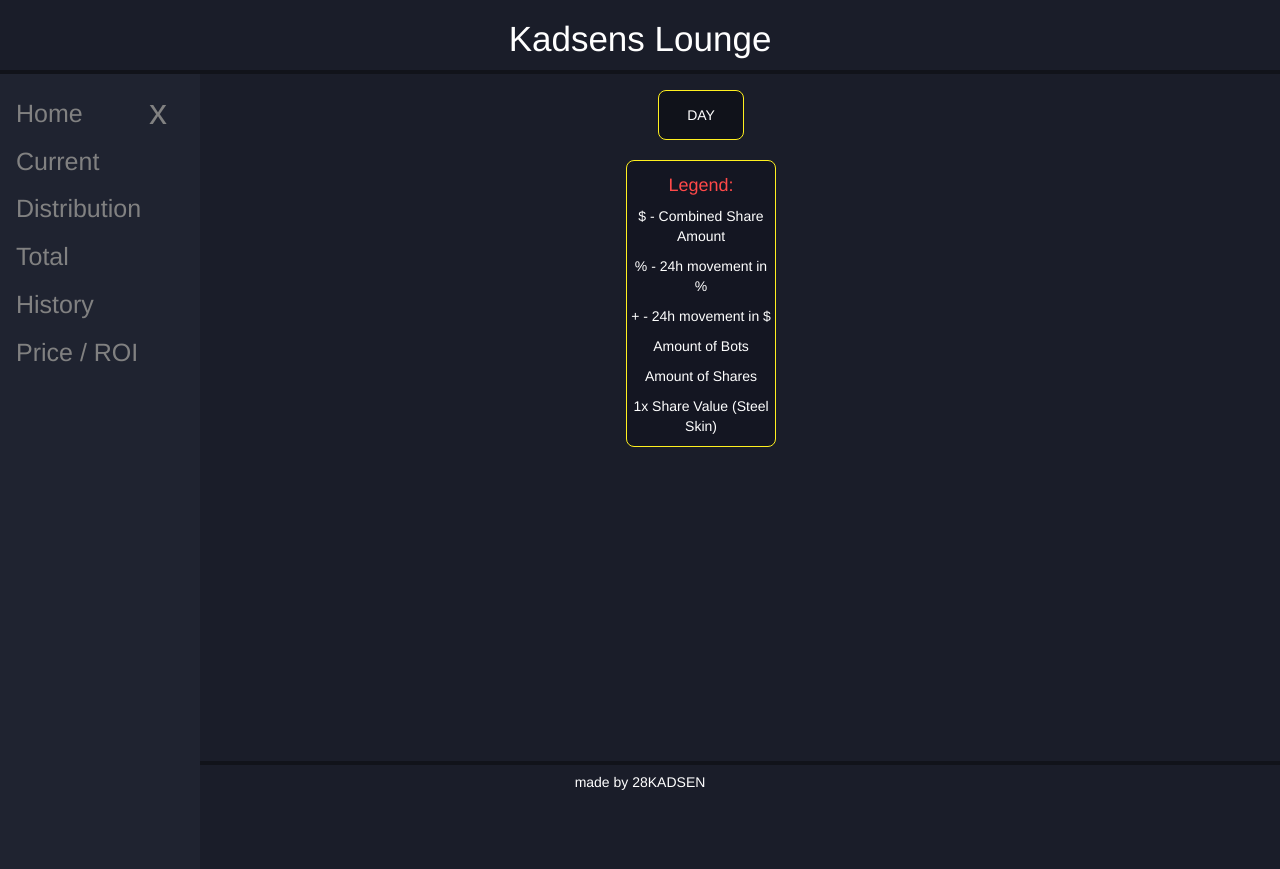
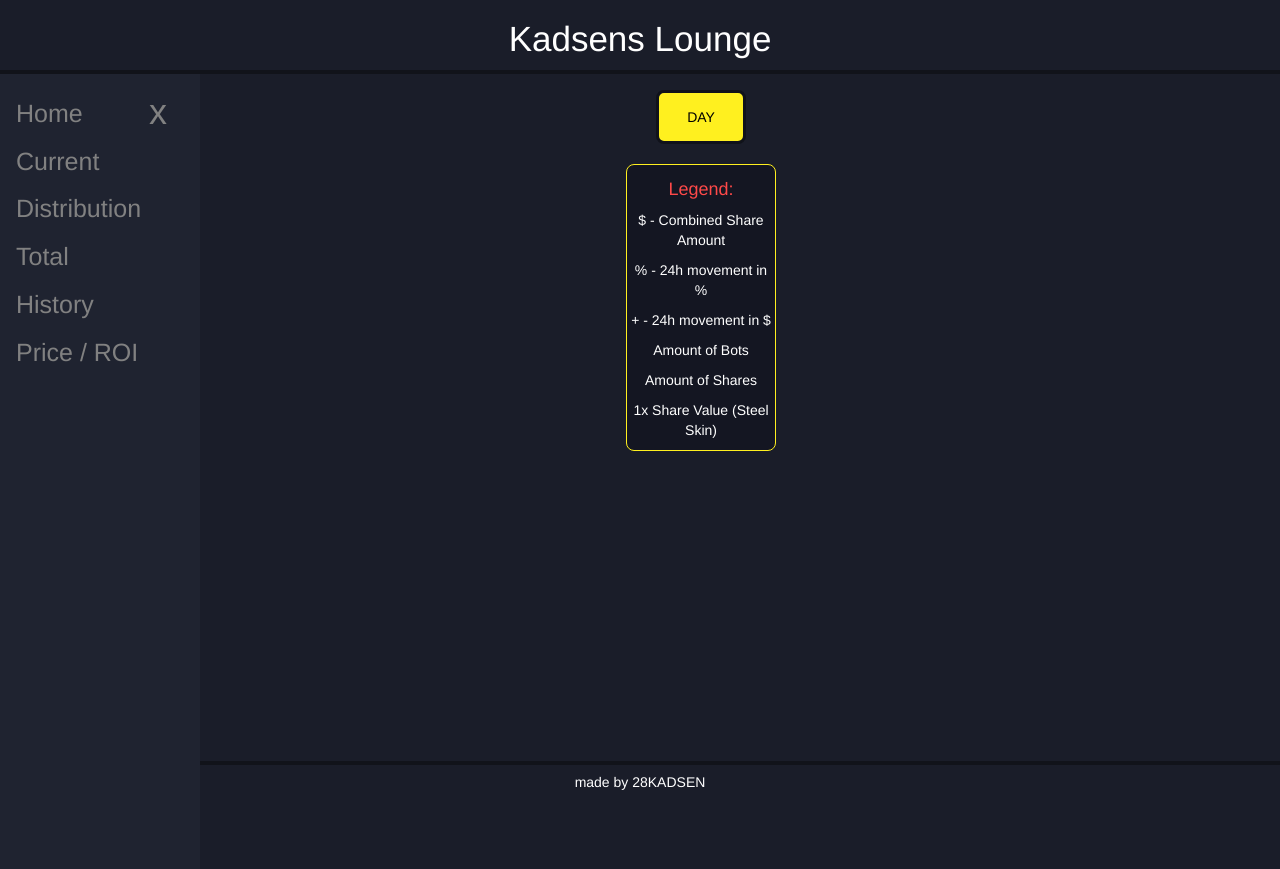
Before and after one commit to 28Drinks/kadsen-docker-real, a Flask app: page /share_today in a window 1280 px wide. Shown: the top 869 px of the page. Run offline with Flask 2, Linux system fonts and the light colour scheme; data comes from the database, SQL or seed files in the repository.

Commit message:
button design update

```diff
--- a/my_project/static/share_today.css
+++ b/my_project/static/share_today.css
@@ -55,14 +55,14 @@
     padding: 14px 28px;
     border-radius: 8px;
     cursor: pointer;
-    background-color: #10121A;
-    color: white;
+    border: 3px solid #10121A;
+    color: black;
     display: block;
     margin: 10px auto;
 }
 .day-border-color {
-    border: 1px solid #FFF01F;
+    background-color:#FFF01F;
 }
 .weekly-border-color {
-    border-color: rgb(255,61,61);
+    background-color: rgb(255,61,61);
 }
```
